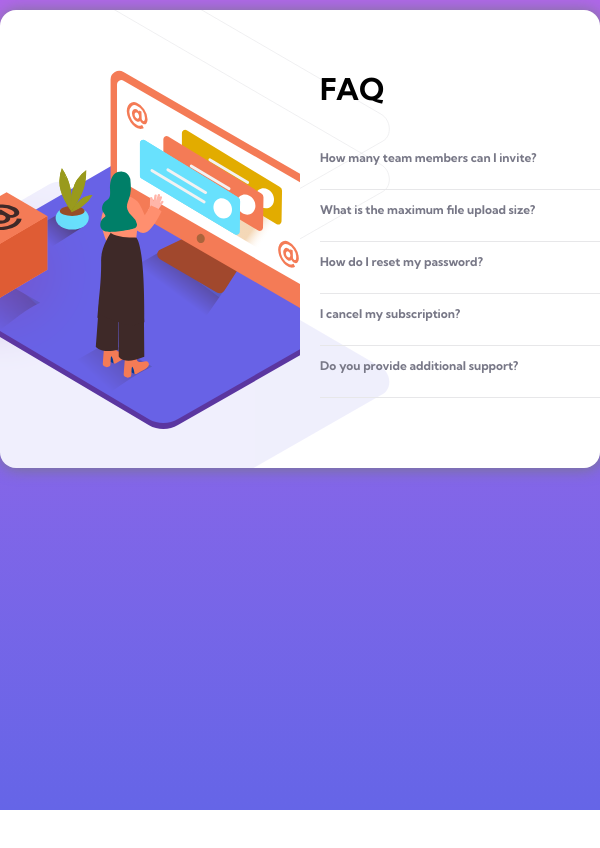
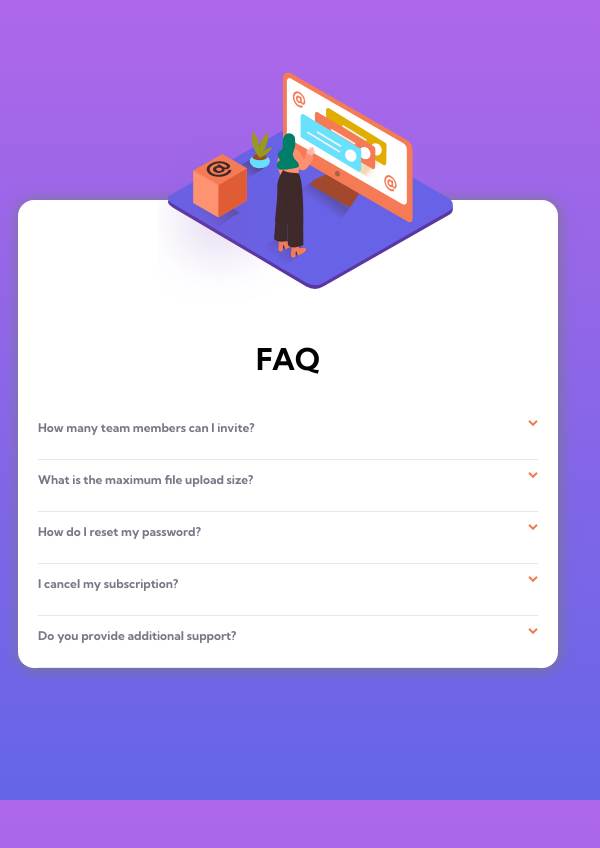
Before and after one commit to Sandip124/FrontendMentorChallenge-02-faq-accordion-card-main, a plain HTML site: page index.html in a window 600 px wide. Before the commit the page ends 810 px from the top, so only its background shows below. Drawn offline with nearby package versions, Linux system fonts and the light colour scheme.

Commit message:
add: mobile responsive view

```diff
--- a/index.html
+++ b/index.html
@@ -24,8 +24,11 @@
         <img src="/images/illustration-box-desktop.svg" alt="illustration-box">
       </div>
       <div class="illustration-women">
-        <img src="/images/illustration-woman-online-desktop.svg" alt="illustration-woman-online">
-        <img src="/images/illustration-woman-online-mobile.svg" style="display: none;" alt="illustration-woman-online">
+        <picture>
+          <source srcset="/images/illustration-woman-online-desktop.svg" media="(min-width: 768px)">
+          <source srcset="/images/illustration-woman-online-mobile.svg" media="(min-width: 414px)">
+          <img src="/images/illustration-woman-online-desktop.svg" alt="illustration-woman-online">
+          <picture>
       </div>
       <div class="background-pattern">
       </div>
--- a/style.scss
+++ b/style.scss
@@ -11,9 +11,16 @@ $softRed: hsl(14, 88%, 65%);
 $veryDarkGrayishBlue: hsl(237, 12%, 33%);
 $darkGrayishBlue: hsl(240, 6%, 50%);
 $lightGrayishBlue: hsl(240, 5%, 91%);
+$darkBlue: hsl(240deg 48% 56%);
 $white: #fff;
 
 $bodyFont: 12px;
+
+$breakpoints: (
+    phone: 640px,
+    tablet: 768px,
+    desktop: 1024px,
+) !default;
 
 body {
     background: $backgroundGradient;
@@ -37,7 +44,7 @@ body {
     z-index: -2;
     overflow: hidden;
     background-clip: border-box;
-    box-shadow: 1px 1px 15px $darkGrayishBlue;
+    box-shadow: 1px 1px 15px $darkBlue;
     display: grid;
 }
 
@@ -123,3 +130,56 @@ body {
 .collapsed {
     display: none;
 }
+
+@media (max-width: 675px) {
+    body {
+        overflow-x: hidden;
+    }
+
+    .faq-card {
+        display: inline-block;
+        margin: 200px 18px;
+        width: 90vw;
+        justify-content: center;
+        align-items: center;
+    }
+    .faq-group {
+        flex-shrink: 0;
+        width: unset;
+        margin-top: 140px;
+        .faq-title {
+            display: block;
+            text-align: center;
+        }
+    }
+
+    .background-pattern {
+        display: none;
+    }
+
+    .faq-image {
+        width: 300px;
+        position: absolute;
+        margin-top: -8rem;
+        margin-left: calc(50% - 10rem);
+    }
+
+    .faq-image .illustration-women {
+        width: 20rem;
+    }
+
+    .faq-image .illustration-women img {
+        width: 20rem;
+        margin-left: -25px;
+    }
+
+    .illustration-box {
+        display: none;
+    }
+}
+
+@media (min-width: 576px) {
+    .faq-card {
+        margin-top: 200px;
+    }
+}
```
Also changed, not shown: style.css, 1 other file.
